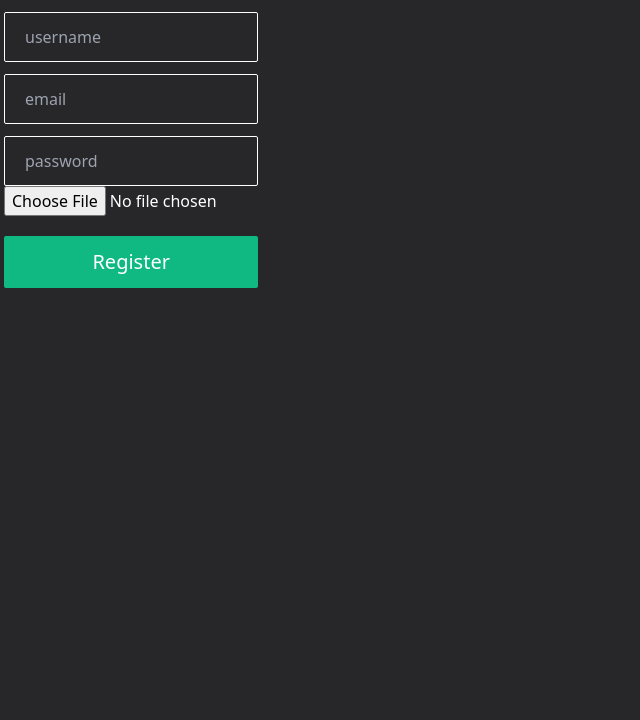
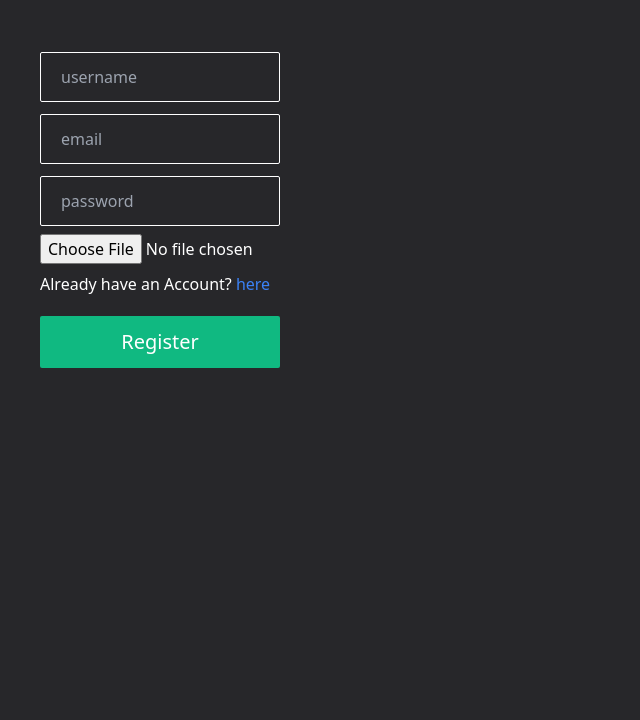
Before and after one commit to oreninjas/ecommerce, a Node server app: page /register in a window 1280 px wide. Shown: the part 80-800 px from the top of the page, without its empty margins (0-640 px from the left). Run offline with Node 20, Linux system fonts and the light colour scheme; some libraries are stand-ins or nearby versions.

Commit message:
Made ui better and fixed bugs!

```diff
--- a/src/controllers/userRoutes.controller.js
+++ b/src/controllers/userRoutes.controller.js
@@ -4,6 +4,9 @@ const jwt = require('jsonwebtoken');
 const cloudinaryUploader = require('../utils/cloudinary');
 
 const userRoutes = {
+  slashRedirector: (req, res) => {
+    res.redirect('/products');
+  },
   registerPage: (req, res) => {
     res.render('register');
   },
--- a/src/routes/user.router.js
+++ b/src/routes/user.router.js
@@ -1,9 +1,12 @@
 const { Router } = require('express');
-const { loginJwt } = require('../middlwares/jwt.middlware');
+const { loginJwt, tokenVerify } = require('../middlwares/jwt.middlware');
 const upload = require('../middlwares/multer.middlware');
 const router = Router();
 // Imports of Controllers
 const { userRoutes } = require('../controllers/userRoutes.controller');
+
+// Slash Redirector
+router.get('/', userRoutes.slashRedirector);
 
 // Register
 router.get('/register', userRoutes.registerPage);
--- a/views/login.ejs
+++ b/views/login.ejs
@@ -15,7 +15,7 @@
       <form
         action="/login"
         method="post"
-        class="h-[90vh] bg-zinc-800 flex flex-col px-1"
+        class="h-[90vh] bg-zinc-800 flex flex-col p-10"
       >
         <input
           class="md:w-1/5 bg-transparent outline-none border border-white mt-3 rounded-sm px-5 py-3"
@@ -25,12 +25,13 @@
           required
         />
         <input
-          class="md:w-1/5 bg-transparent outline-none border border-white mt-3 rounded-sm px-5 py-3"
+          class="md:w-1/5 bg-transparent outline-none border border-white mt-3 mb-2 rounded-sm px-5 py-3"
           type="password"
           name="password"
           placeholder="password"
           required
         />
+        <p>Don't have an Account? <a href="/register" class="text-blue-500">here</a></p>
         <input
           class="md:w-1/5 bg-emerald-500 px-5 py-3 mt-5 text-xl rounded-sm"
           type="submit"
--- a/views/products.ejs
+++ b/views/products.ejs
@@ -11,8 +11,8 @@
     <nav class="p-10 flex justify-between">
         <h2 class="text-2xl">iFaiyan</h2>
         <div class="flex gap-10 list-none">
-            <li>Home</li>
-            <li>Products</li>
+            <li class="hover:cursor-pointer"><a href="/">Home</a></li>
+            <li class="hover:cursor-pointer"><a href="/products">Products</a></li>
             <li><a href="/logout">LogOut</a></li>
         </div>
     </nav>
--- a/views/register.ejs
+++ b/views/register.ejs
@@ -15,7 +15,7 @@
       <form
         action="/register"
         method="post"
-        class="h-[90vh] bg-zinc-800 flex flex-col px-1"
+        class="h-[90vh] bg-zinc-800 flex flex-col p-10"
         enctype="multipart/form-data"
       >
         <input
@@ -39,7 +39,8 @@
           placeholder="password"
           required
         />
-        <input type="file" name="image" />
+        <input class="mb-2 mt-2" type="file" name="image" />
+        <p>Already have an Account? <a href="/login" class="text-blue-500">here</a></p>
         <input
           class="md:w-1/5 bg-emerald-500 px-5 py-3 mt-5 text-xl rounded-sm"
           type="submit"
```
